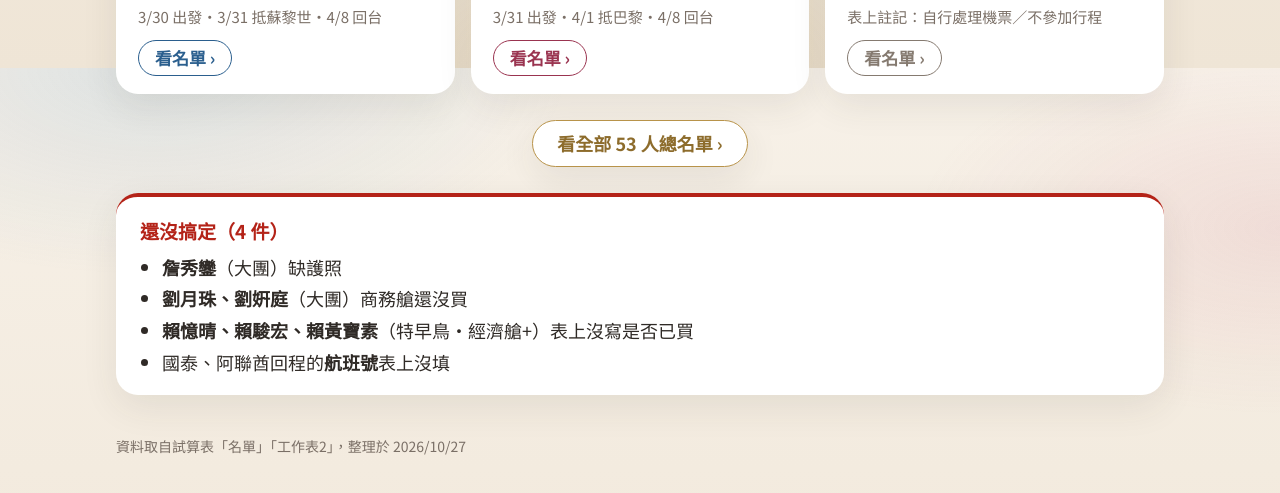
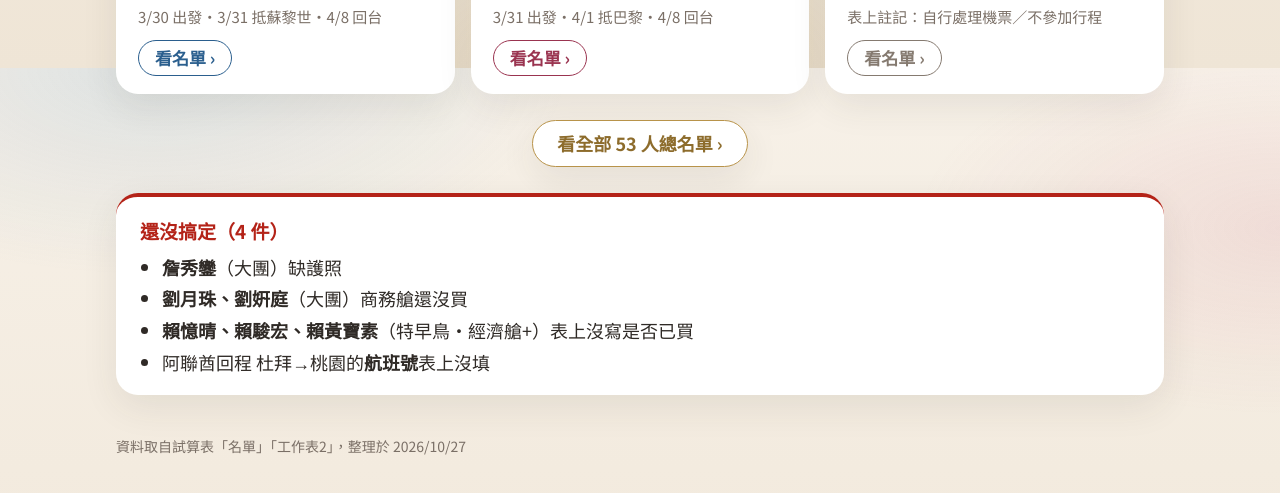
Before and after one commit to peien1013/paris-swiss-2027, a plain HTML site: page index.html in a window 1280 px wide. Shown: the part 732-1225 px from the top of the page. Drawn offline with Linux system fonts and the light colour scheme.

Commit message:
補上國泰回程 CX260、CX432

```diff
--- a/index.html
+++ b/index.html
@@ -264,7 +264,7 @@
     self:{ name:'早鳥', sub:'自行處理機票', dates:'表上註記：自行處理機票／不參加行程', mine:false, cls:'self',
       route:null, carriers:['none'] }
   };
-  var CX_BACK = [[null,'4/7','巴黎 CDG 12:20 → 香港 HKG 06:15（4/8）'],[null,'4/8','香港 HKG 08:35 → 高雄 KHH 10:10']];
+  var CX_BACK = [['CX260','4/7','巴黎 CDG 12:20 → 香港 HKG 06:15（4/8）'],['CX432','4/8','香港 HKG 08:35 → 高雄 KHH 10:10']];
   var CARRIERS = {
     cxE:{ name:'國泰航空・高雄出發', airline:'CATHAY PACIFIC 國泰航空', short:'國泰 CX459→CX383',
       out:[['CX459','3/30','高雄 KHH 19:10 → 香港 HKG 20:50'],['CX383','3/31','香港 HKG 00:25 → 蘇黎世 ZRH 07:30']],
@@ -398,7 +398,7 @@
       '<li><b>詹秀鑾</b>（大團）缺護照</li>' +
       '<li><b>劉月珠、劉姸庭</b>（大團）商務艙還沒買</li>' +
       '<li><b>賴憶晴、賴駿宏、賴黃寶素</b>（特早鳥・經濟艙+）表上沒寫是否已買</li>' +
-      '<li>國泰、阿聯酋回程的<b>航班號</b>表上沒填</li></ul></section>';
+      '<li>阿聯酋回程 杜拜→桃園的<b>航班號</b>表上沒填</li></ul></section>';
     h += '<p class="foot">資料取自試算表「名單」「工作表2」，整理於 2026/10/27</p>';
     app.innerHTML = h;
     var q = document.getElementById('q'), res = document.getElementById('res');
```
